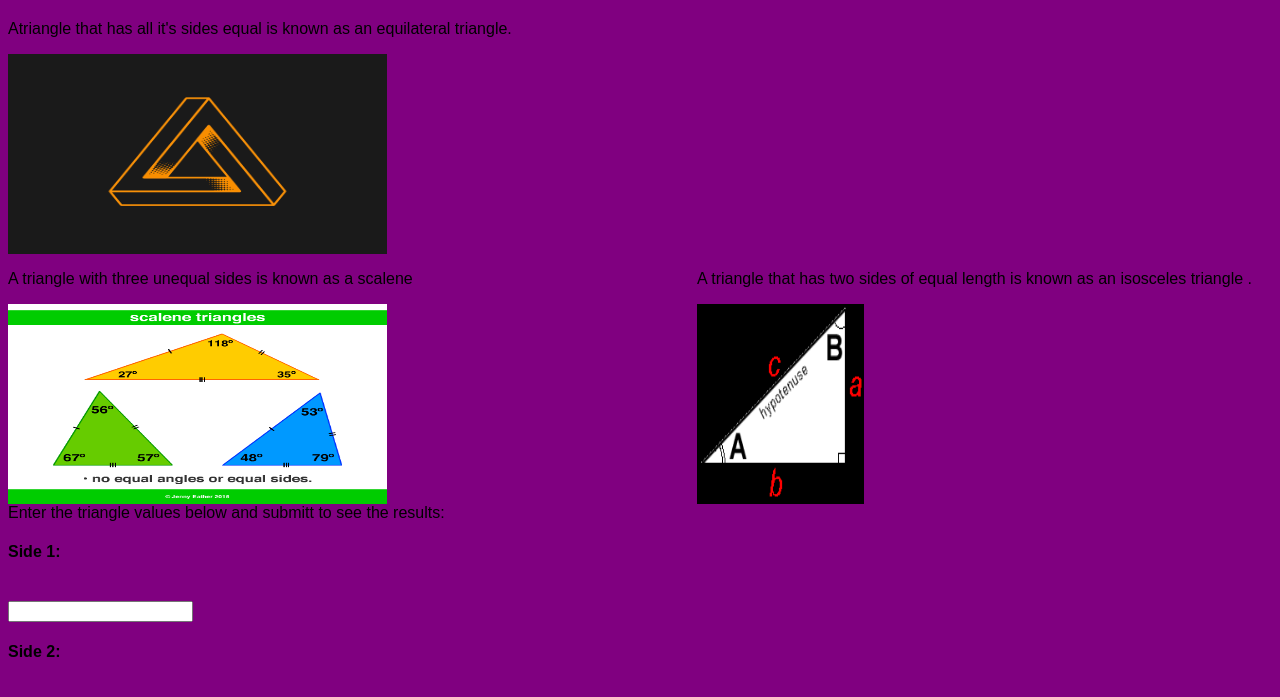
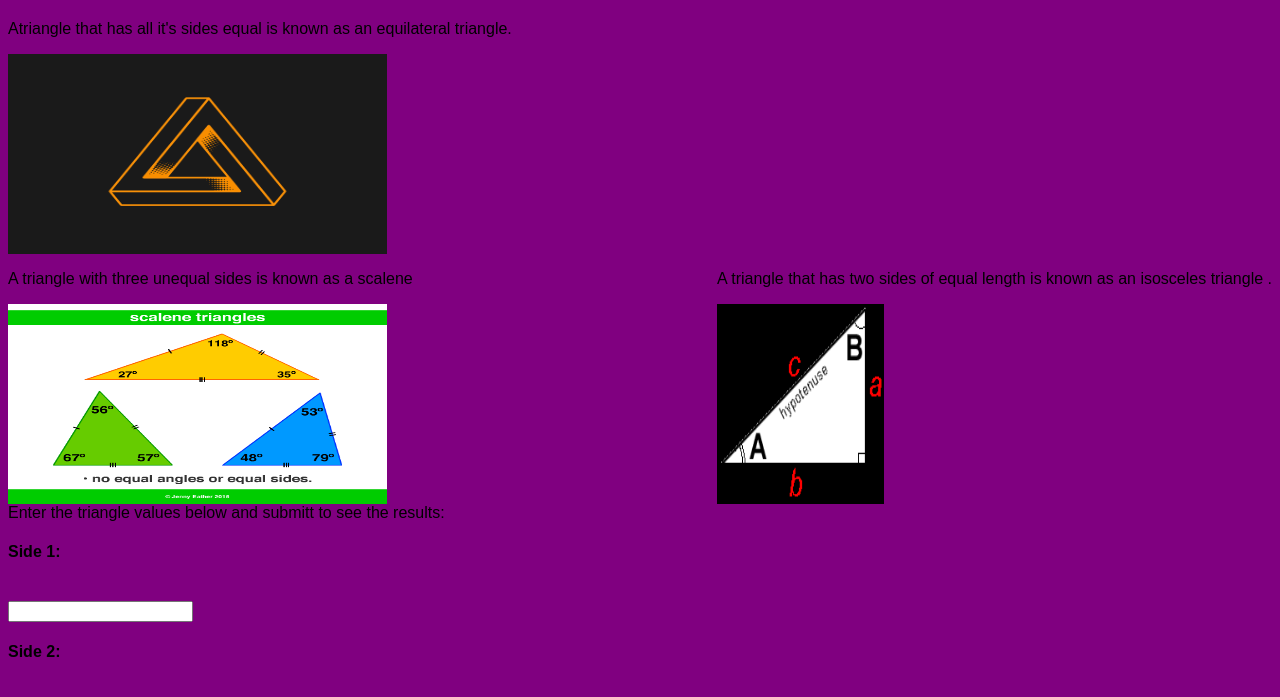
Before and after one commit to NES26/triangle-tracker, a plain HTML site: page index.html in a window 1280 px wide. Shown: the part 97-794 px from the top of the page. Drawn offline with Linux system fonts and the light colour scheme.

Commit message:
Add content in index.html

```diff
--- a/css/styles.css
+++ b/css/styles.css
@@ -22,7 +22,7 @@ img{
     }
   .isosceles{
       float: right;
-      padding-right: 20px;
+
 
   }
   .equilateral{
```
